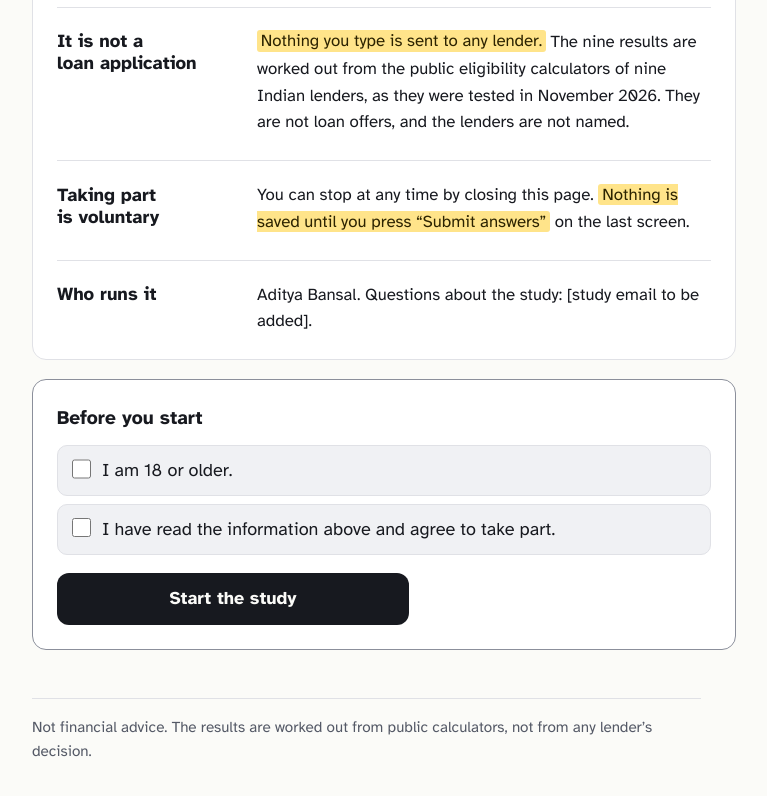
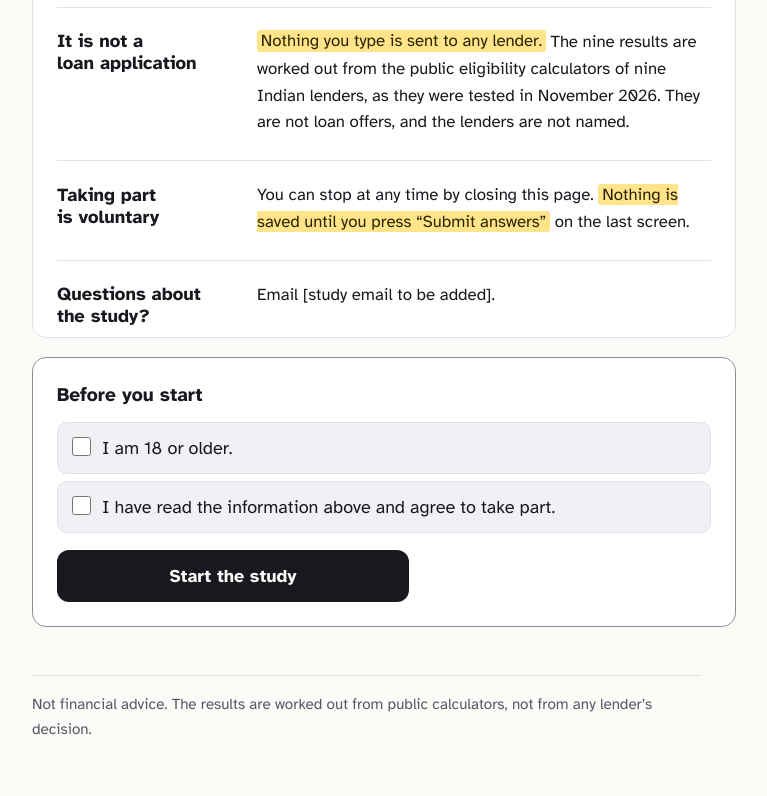
Before and after one commit to BinaryBarrd/loan-eligibility-audit, a website with bundled scripts: page study/public/index.html in a window 1280 px wide. Shown: the part 705-1501 px from the top of the page, without its empty margins (256-1023 px from the left). Built offline with nearby package versions, Linux system fonts and the light colour scheme.

Commit message:
Study: drop the researcher's name; contact section is the study email only
Co-Authored-By: Claude Opus 5.5 <noreply@anthropic.com>

```diff
--- a/study/public/index.html
+++ b/study/public/index.html
@@ -66,9 +66,9 @@
       </section>
 
       <section class="term" aria-labelledby="t-who">
-        <h2 id="t-who">Who runs it</h2>
+        <h2 id="t-who">Questions about the study?</h2>
         <div>
-          <p>Aditya Bansal. Questions about the study: <span id="contact">[study email to be added]</span>.</p>
+          <p>Email <span id="contact">[study email to be added]</span>.</p>
         </div>
       </section>
     </div>
```
